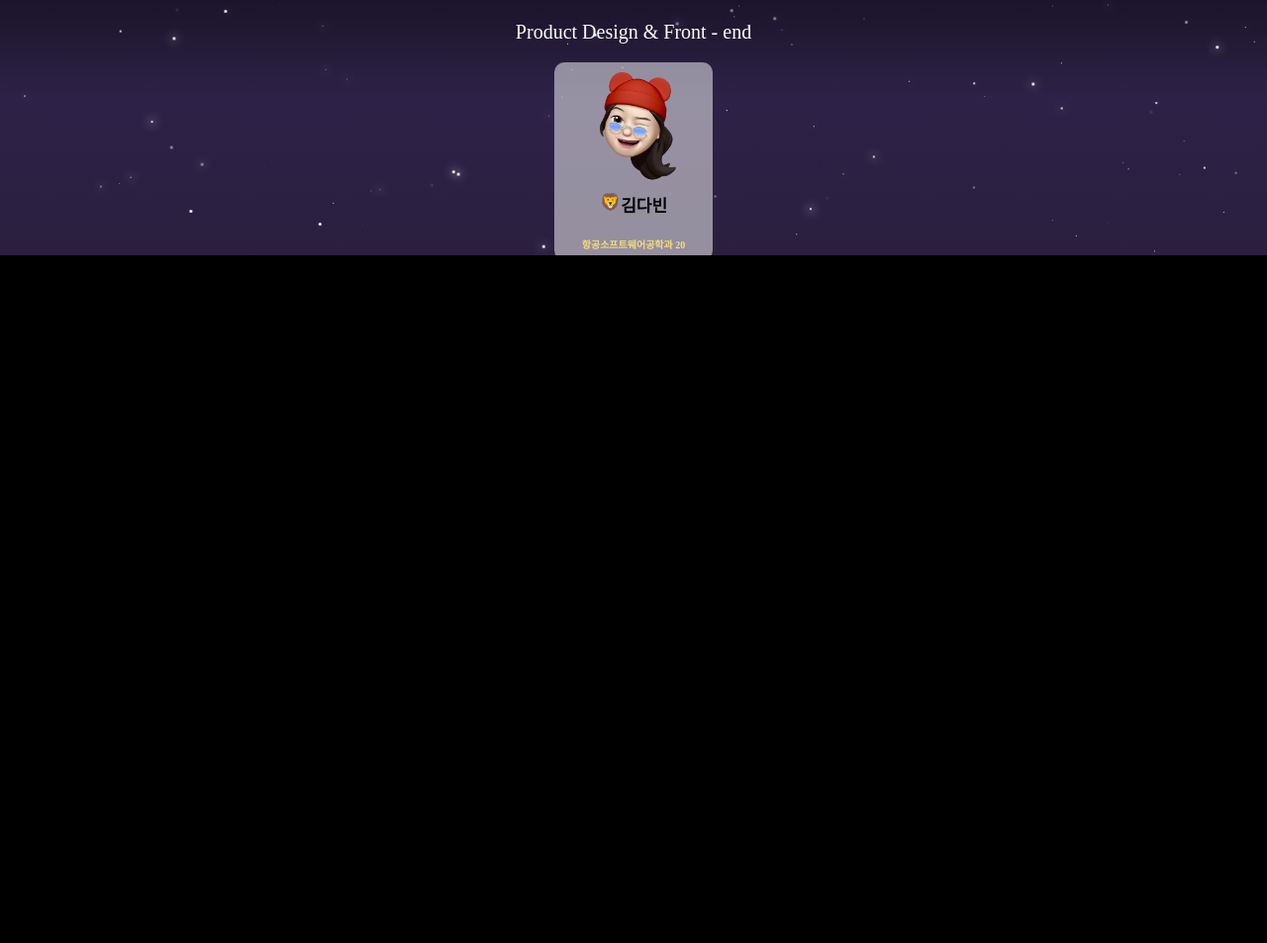
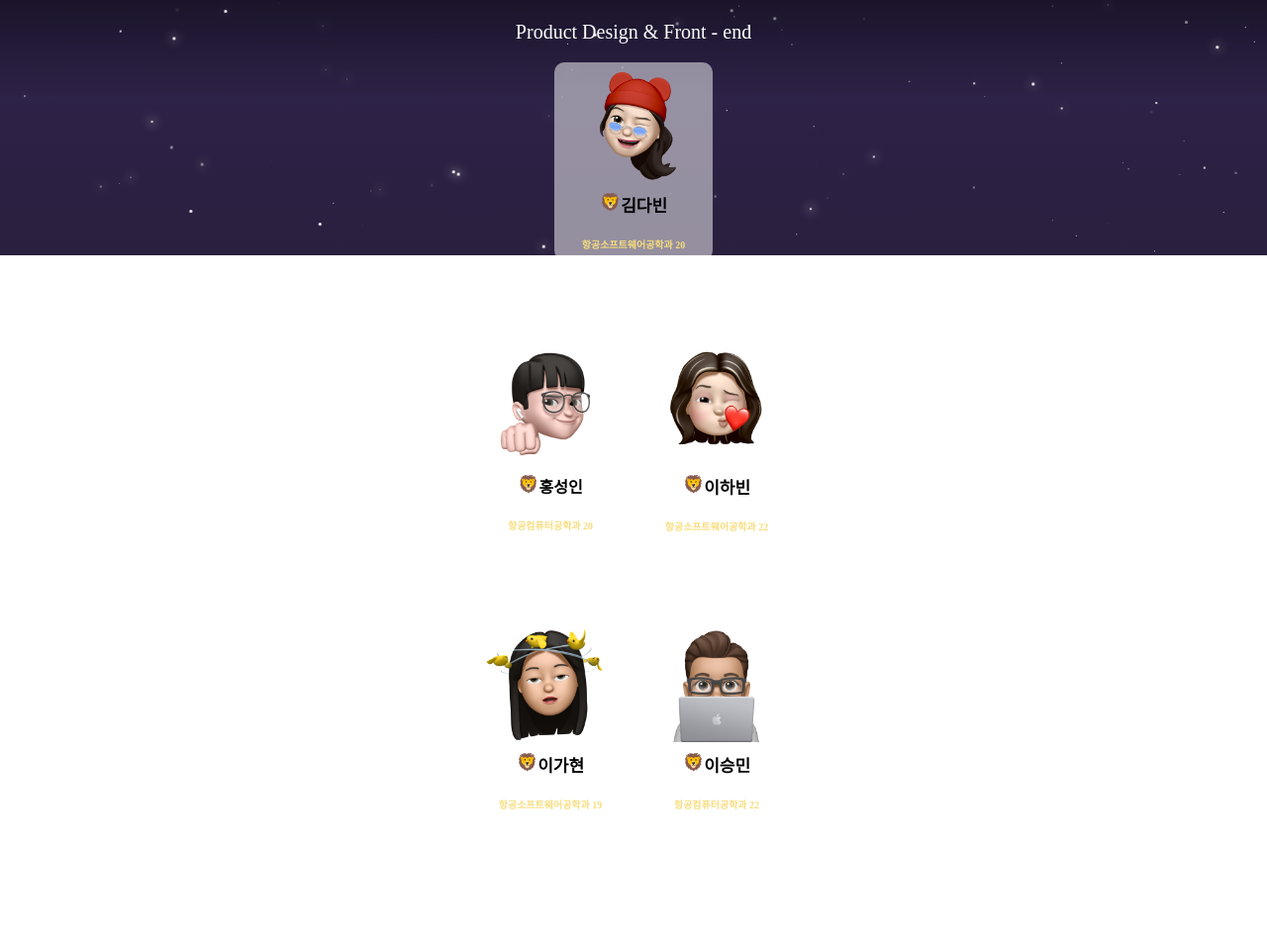
Before and after one commit to LIKELION-at-HSU/HSU_FestivalSite_Back, a Django app: template templates/about.html in a window 1280 px wide. Shown: the part 542-1495 px from the top of the page at 99% size. Before the commit the page ends 800 px from the top, so only its background shows below. Run offline with Django 4.2, Linux system fonts and the light colour scheme; the template is opened without the code that fills it, so the values that code supplies are empty; some web fonts are replaced.

Commit message:
fix : body height

```diff
--- a/static/css/base.css
+++ b/static/css/base.css
@@ -20,19 +20,13 @@
 html,
 body {
     margin: 0;
-    height: 100vh;
+    height: auto;
+    min-height: 100vh;
     width: 100%;
     overflow-x: hidden;
     position: relative;
     display: flex;
     place-items: center;
-}
-
-/* iOS only */
-@supports (-webkit-touch-callout: none) {
-    body{
-        height: -webkit-fill-available;
-    }
 }
 
 .Pyeong-Bold-White {
```
